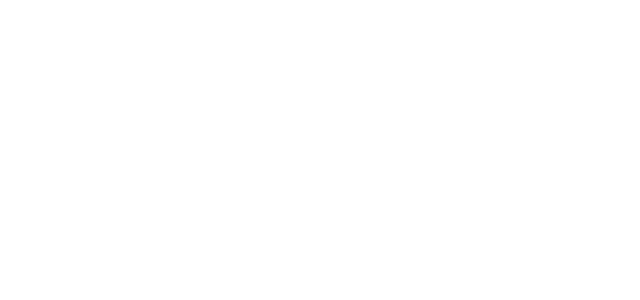
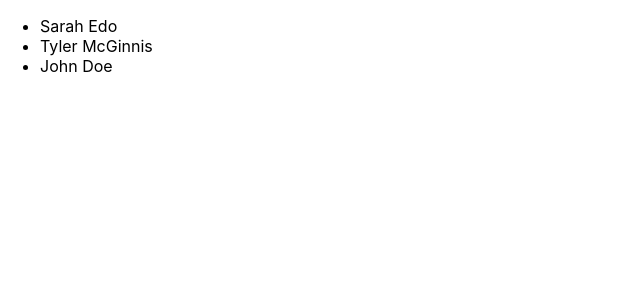
Before and after one commit to ericung/udacity-would-you-rather, a React (Create React App) app: page / in a window 1280 px wide. Shown: the top 300 px of the page, without its empty margins (0-640 px from the left). Built offline with nearby package versions, Linux system fonts and the light colour scheme.

Commit message:
Login page functionality

```diff
--- a/src/actions/shared.js
+++ b/src/actions/shared.js
@@ -1,6 +1,5 @@
 import { getInitialData } from '../utils/api'
 import { receiveUsers } from '../actions/users'
-import { setAuthedUser } from '../actions/authedUser'
 
 export function handleInitialData() {
   return (dispatch) => {
--- a/src/actions/users.js
+++ b/src/actions/users.js
@@ -1,14 +1,4 @@
-import { getUsers } from '../utils/api'
 export const RECEIVE_USERS = 'RECEIVE_USERS'
-
-export function getInitialUsers() {
-  return (dispatch) => {
-    return getUsers()
-      .then(({ users }) => {
-        dispatch(receiveUsers(users))
-      })
-  }
-}
 
 export function receiveUsers(users) {
   return {
--- a/src/components/App.js
+++ b/src/components/App.js
@@ -1,31 +1,19 @@
 import React, { Component } from 'react';
 import { connect } from 'react-redux';
-import '../css/App.css';
-import { getInitialUsers } from '../actions/users.js';
-import { handleInitialData } from '../actions/shared.js';
+import { handleInitialData } from '../actions/shared';
+import Login from './Login.js';
 
 class App extends Component {
   componentDidMount() {
-    this.props.dispatch(getInitialUsers())
-    const { users } = this.props;
-    console.log(users);
-    // this.props.dispatch(handleInitialData())
-    /*
-    const { users } = this.props
-    console.log(users);
-    */
+    this.props.dispatch(handleInitialData())
   }
   render() {
     return (
       <div className="App">
+        <Login/>
       </div>
     );
   }
 }
 
-function mapStateToProps({ users }) {
-  return {
-  }
-}
-
-export default connect(mapStateToProps)(App)
+export default connect()(App)
--- /dev/null
+++ b/src/components/Login.js
@@ -0,0 +1,29 @@
+import React, { Component } from 'react';
+import { connect } from 'react-redux';
+
+class Login extends Component {
+  render() {
+    const { users, usersID } = this.props;
+    return(
+      <div>
+        <ul>
+          {usersID.map((user) => (
+            <li key={users[user].name}>
+              {users[user].name}
+            </li>
+          ))}
+        </ul>
+      </div>
+    )
+  }
+}
+
+function mapStateToProps({ users }) {
+  const usersID = Object.keys(users);
+  return {
+    users,
+    usersID
+  }
+}
+
+export default connect(mapStateToProps)(Login)
```
